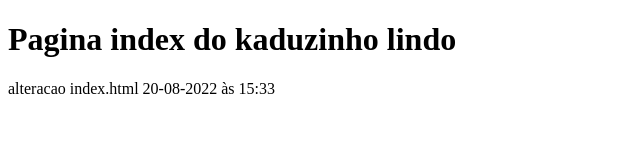
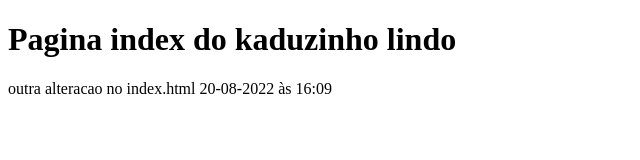
Before and after one commit to kadunews/git-alura, a plain HTML site: page index.html in a window 1280 px wide. Shown: the whole page, without its empty margins (0-640 px from the left). Drawn offline with Linux system fonts and the light colour scheme.

Commit message:
gitbash: mais uma alteracao... 16:10

```diff
--- a/index.html
+++ b/index.html
@@ -8,6 +8,6 @@
 </head>
 <body>
     <h1>Pagina index do kaduzinho lindo</h1>
-    alteracao index.html 20-08-2022 às 15:33
+    outra alteracao no index.html 20-08-2022 às 16:09
 </body>
 </html>
```
